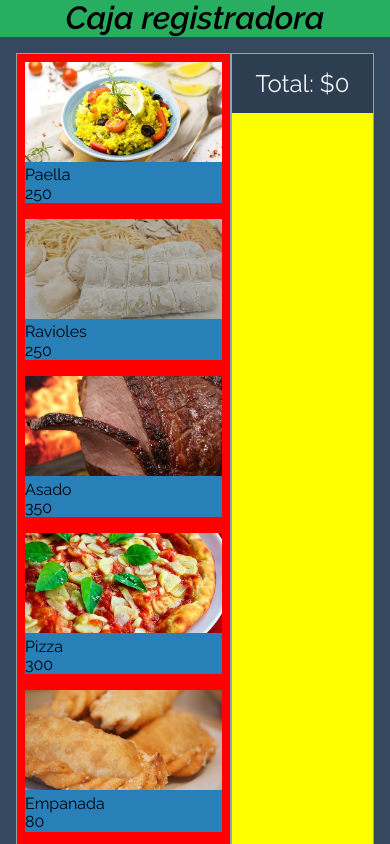
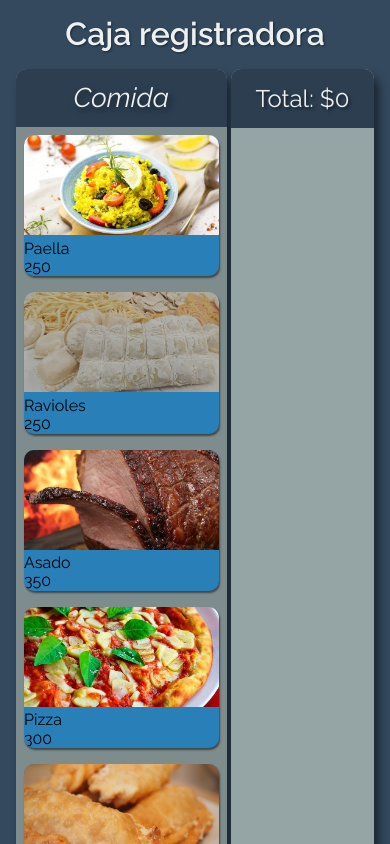
Before and after one commit to lumusitech/frontend-angular-market-bild-app, an Angular app: page / in a window 390 px wide. Shown: the top 844 px of the page. Built offline with nearby package versions, Linux system fonts and the light colour scheme.

Commit message:
was tried upgrade the style and responsive

```diff
--- a/src/app/app.component.sass
+++ b/src/app/app.component.sass
@@ -3,11 +3,15 @@
 .title
   @include reset-marpad
   @include text-center
-  @include font-bold-italic
-  @include bg-dark-green
+  @include font-bold
+  @include bg-dark
+  @include margin-min-t
+  @include text-shadow-sm
+  color: $lighter
 
 .container
   @include grid-1
+  @include reset-marpad
   @include for-xsm-display
     @include grid-1_5-1
   @include for-sm-display
@@ -16,14 +20,17 @@
     @include grid-2-1
   @include for-lg-display
     @include grid-3-1
-
   @include padding-md
   @include bg-dark
 
   &__products-list
-    @include border-test
-    @include bg-red-test
+    @include bg-dark-grey
+    width: 98%
+    margin: 0 2em 0 auto
+    @include shadow-radius-lg
+    overflow: hidden
 
   &__purchase-list
-    @include border-test
-    @include bg-yellow-test
+    @include bg-grey
+    @include shadow-radius-lg
+    overflow: hidden
--- a/src/app/bill/components/bill-list/bill-list.component.html
+++ b/src/app/bill/components/bill-list/bill-list.component.html
@@ -9,6 +9,7 @@
       class="container__costList-item"
       (click)="onClick(product)"
     >
+      <span class="container__costList-item-delete">❌</span>
       {{ product.name }}: ${{ product.cost }} x{{ product.quantity }}
     </p>
   </div>
--- a/src/app/bill/components/bill-list/bill-list.component.sass
+++ b/src/app/bill/components/bill-list/bill-list.component.sass
@@ -5,14 +5,13 @@
   @include grid-1
 
   &__total
-    @include padding-md-b
-    @include padding-md-t
     @include bg-darker
-
+    @include padding-md
     &-info
       @include text-center
       font-size: 1.5em
       color: $lighter
+      @include text-shadow-md
 
   &__costList
     @include text-left
@@ -20,3 +19,19 @@
 
     &-item
       @include margin-min-b
+      cursor: pointer
+      font-size: 1.5em
+      border-bottom: 1px solid rgba(0, 0, 0, 0.3)
+      @include padding-min-b
+      transition: all .3s
+      &:hover
+        text-decoration: underline
+        color: darkred
+        transform: translateX(10px)
+
+      &-delete
+        opacity: 0
+        transition: all 1s
+
+.container__costList-item:hover .container__costList-item-delete
+  opacity: 1
--- a/src/app/product/components/products-list/products-list.component.html
+++ b/src/app/product/components/products-list/products-list.component.html
@@ -1,4 +1,5 @@
 <div class="container">
+  <h3 class="container__food-title">Comida</h3>
   <div class="container__food">
     <div
       *ngFor="let product of products | type: 'food'"
@@ -15,6 +16,7 @@
     </div>
   </div>
 
+  <h3 class="container__drink-title">Bebida</h3>
   <div class="container__drink">
     <div
       *ngFor="let product of products | type: 'drink'"
--- a/src/app/product/components/products-list/products-list.component.sass
+++ b/src/app/product/components/products-list/products-list.component.sass
@@ -12,9 +12,27 @@
       @include grid-3
     @include for-lg-display
       @include grid-4
+    &-title
+      @include text-center
+      @include bg-darker
+      color: $lighter
+      font-size: 1.7em
+      @include font-light-italic
+      @include padding-min
+      @include text-shadow-lg
+
     &-card
       @include bg-light-blue
       @include margin-min
+      @include shadow-radius-sm
+      overflow: hidden
+      transition: all .25s
+      &:hover
+        @include shadow-radius-md
+        cursor: pointer
+      &:active
+        @include shadow-radius-sm
+
       &-img
         width: 100%
         & img
@@ -29,9 +47,24 @@
       @include grid-3
     @include for-lg-display
       @include grid-4
+    &-title
+      @include text-center
+      @include bg-darker
+      color: $lighter
+      font-size: 1.7em
+      @include font-light-italic
+      @include padding-min
+      @include text-shadow-lg
+
     &-card
       @include bg-light-blue
       @include margin-min
+      @include shadow-radius-sm
+      overflow: hidden
+      transition: all .25s
+      &:hover
+        @include shadow-radius-md
+        cursor: pointer
       &-img
         width: 100%
         & img
--- a/src/app/sass/main.sass
+++ b/src/app/sass/main.sass
@@ -3,3 +3,6 @@
 @import ./variables
 @import ./mixins
 @import ./fonts
+
+body
+  @include bg-dark
--- a/src/app/sass/mixins.sass
+++ b/src/app/sass/mixins.sass
@@ -139,6 +139,22 @@
 @mixin margin-max-b
   margin-bottom: 2em
 
+// Mixins border-radius / box-shadow
+@mixin shadow-radius-sm
+  border-radius: 10px
+  box-shadow: 1px 2px 2px rgba(0,0,0,.5)
+@mixin shadow-radius-md
+  border-radius: 10px
+  box-shadow: 2px 5px 7px rgba(0,0,0,.5)
+@mixin shadow-radius-lg
+  border-radius: 10px
+  box-shadow: 5px 8px 10px rgba(0,0,0,.5)
+@mixin text-shadow-sm
+  text-shadow: 1px 1px 2px rgba(0,0,0,.5)
+@mixin text-shadow-md
+  text-shadow: 2px 2px 3px rgba(0,0,0,.5)
+@mixin text-shadow-lg
+  text-shadow: 3px 3px 6px rgba(0,0,0,.5)
 /*========================================*/
 
 // Mixins - grid
@@ -247,7 +263,7 @@
 
 // Mixins - media queries
 @mixin for-xsm-display
-  @media (min-width: 350px)
+  @media (min-width: 366px)
     @content
 @mixin for-sm-display
   @media (min-width: 500px)
```
